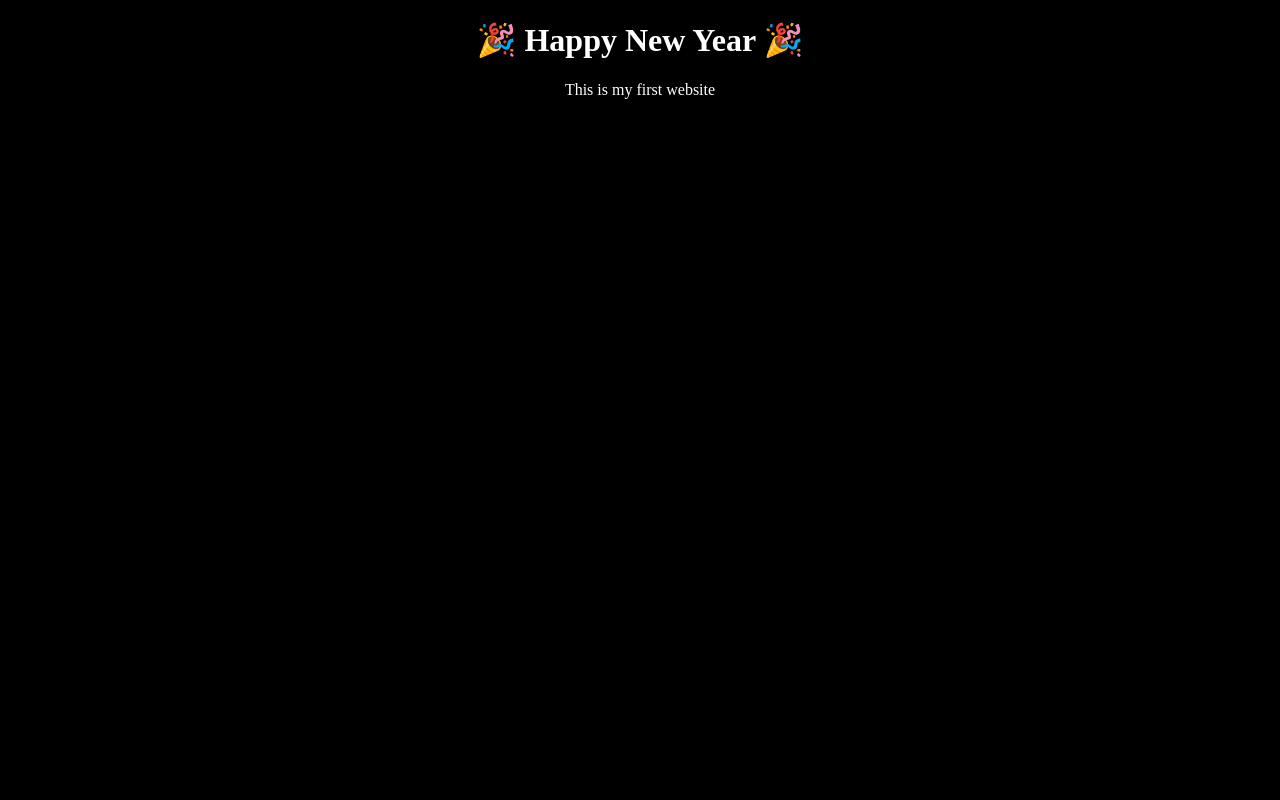
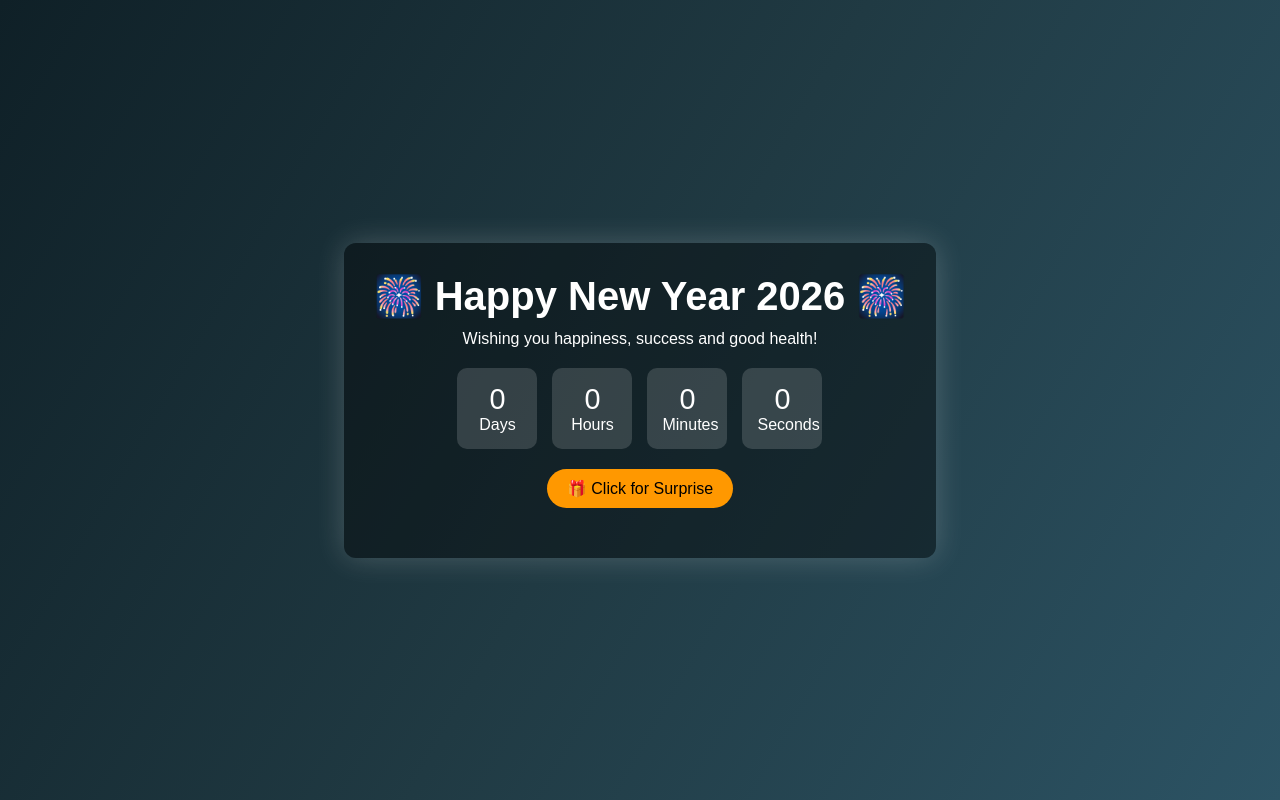
Before and after one commit to samrudhirokade78-cell/new-year-website, a plain HTML site: page index.html in a window 1280 px wide. Drawn offline with Linux system fonts and the light colour scheme.

Commit message:
Update index.html

```diff
--- a/index.html
+++ b/index.html
@@ -1,10 +1,28 @@
 <!DOCTYPE html>
-<html>
+<html lang="en">
 <head>
-  <title>Happy New Year</title>
+  <meta charset="UTF-8" />
+  <meta name="viewport" content="width=device-width, initial-scale=1.0" />
+  <title>Happy New Year 2026 🎉</title>
+  <link rel="stylesheet" href="style.css" />
 </head>
-<body style="background:black;color:white;text-align:center;">
-  <h1>🎉 Happy New Year 🎉</h1>
-  <p>This is my first website</p>
+<body>
+
+  <div class="container">
+    <h1>🎆 Happy New Year 2026 🎆</h1>
+    <p>Wishing you happiness, success and good health!</p>
+
+    <div id="countdown">
+      <div><span id="days">0</span>Days</div>
+      <div><span id="hours">0</span>Hours</div>
+      <div><span id="minutes">0</span>Minutes</div>
+      <div><span id="seconds">0</span>Seconds</div>
+    </div>
+
+    <button onclick="showMessage()">🎁 Click for Surprise</button>
+    <p id="message"></p>
+  </div>
+
+  <script src="script.js"></script>
 </body>
 </html>
```
